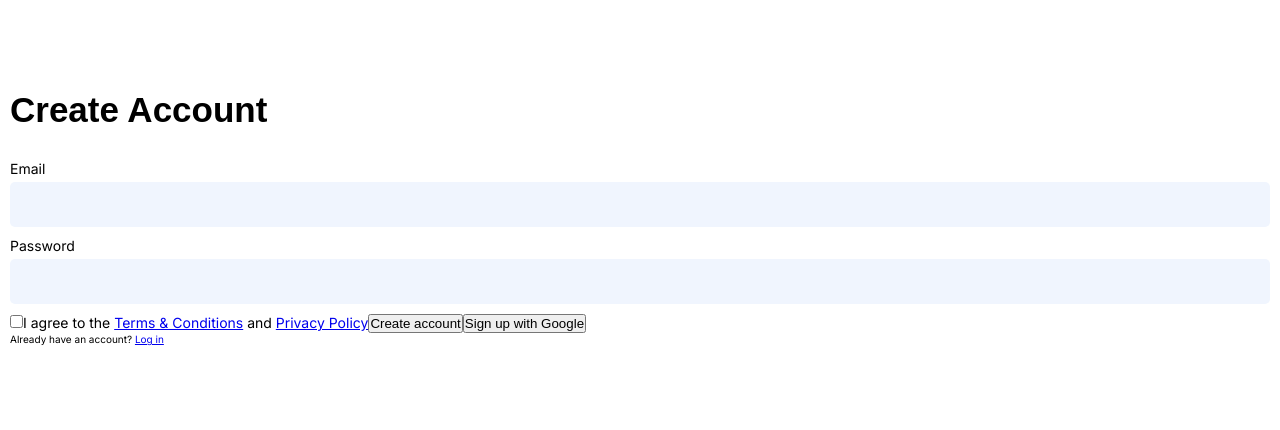
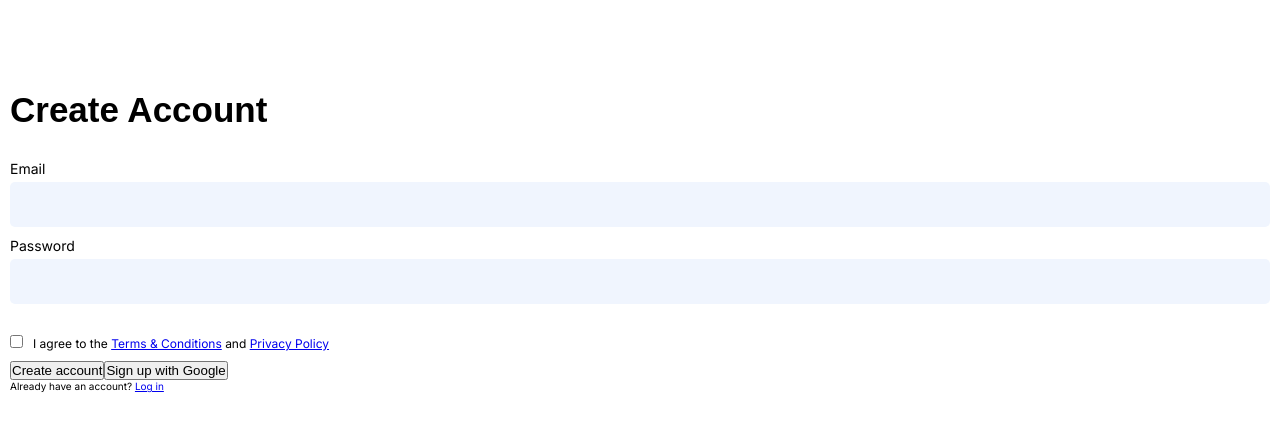
Before and after one commit to Jefferson227/learning-lab, a React (Create React App) app: page / in a window 1280 px wide. Shown: the top 430 px of the page. Built offline with nearby package versions, Linux system fonts and the light colour scheme; a web font is replaced by a local one.

Commit message:
Adjust checkbox on 'create account' page

```diff
--- a/src/App.js
+++ b/src/App.js
@@ -18,8 +18,10 @@ function App() {
           <input id="password" className="input-group__input" type="password" />
         </div>
 
-        <input type="checkbox" />
-        <span>I agree to the <a href="http://localhost:8080">Terms & Conditions</a> and <a href="http://localhost:8080">Privacy Policy</a></span>
+        <div className="input-group input-group--margined">
+          <input type="checkbox" className="input-group__checkbox" />
+          <span className="input-group__checkbox-text">I agree to the <a href="http://localhost:8080">Terms & Conditions</a> and <a href="http://localhost:8080">Privacy Policy</a></span>
+        </div>
 
         <button>Create account</button>
         <button>Sign up with Google</button>
--- a/src/App.scss
+++ b/src/App.scss
@@ -36,6 +36,15 @@ $blue-light-1: #f0f5fe;
         margin-bottom: 0.5rem;
       }
 
+      &__checkbox-text {
+        margin-left: 1rem;
+        font-size: 1.2rem;
+      }
+
+      &--margined {
+        margin: 3rem 0;
+      }
+
       &:not(:last-child) {
         margin-bottom: 1rem;
       }
```
